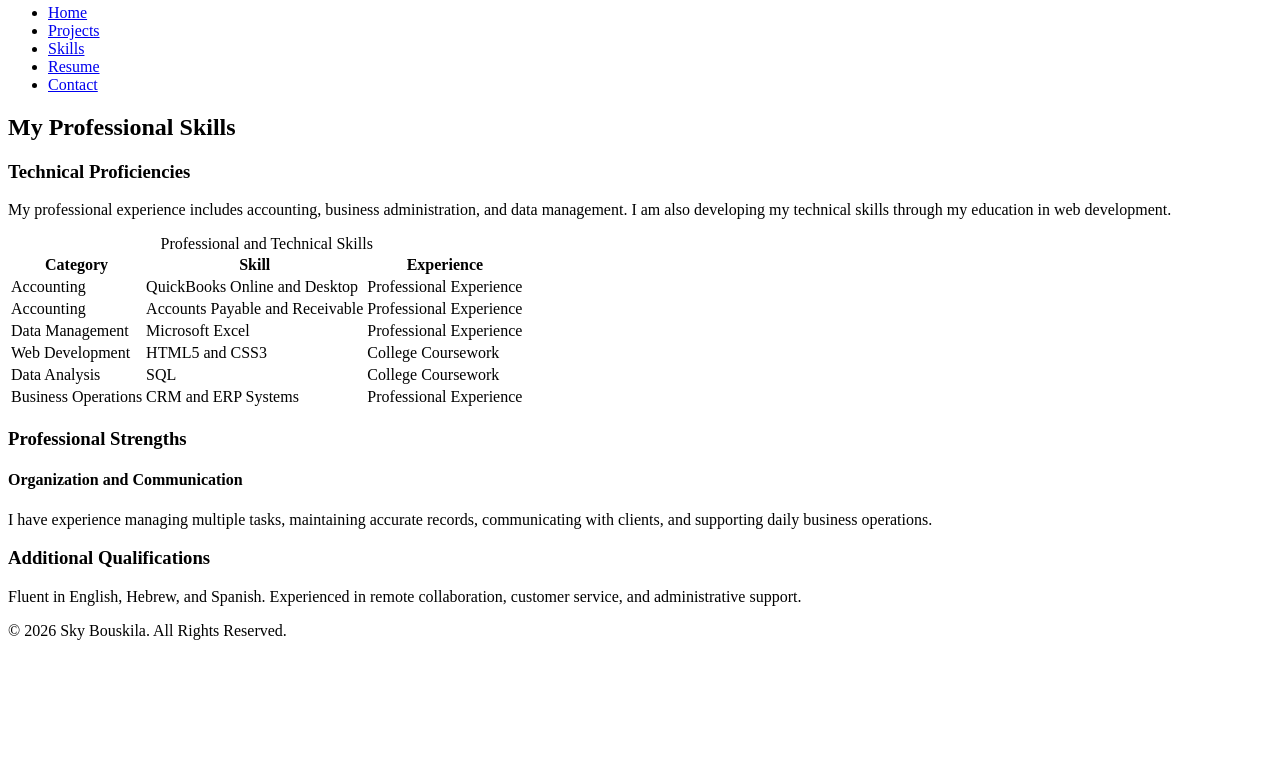
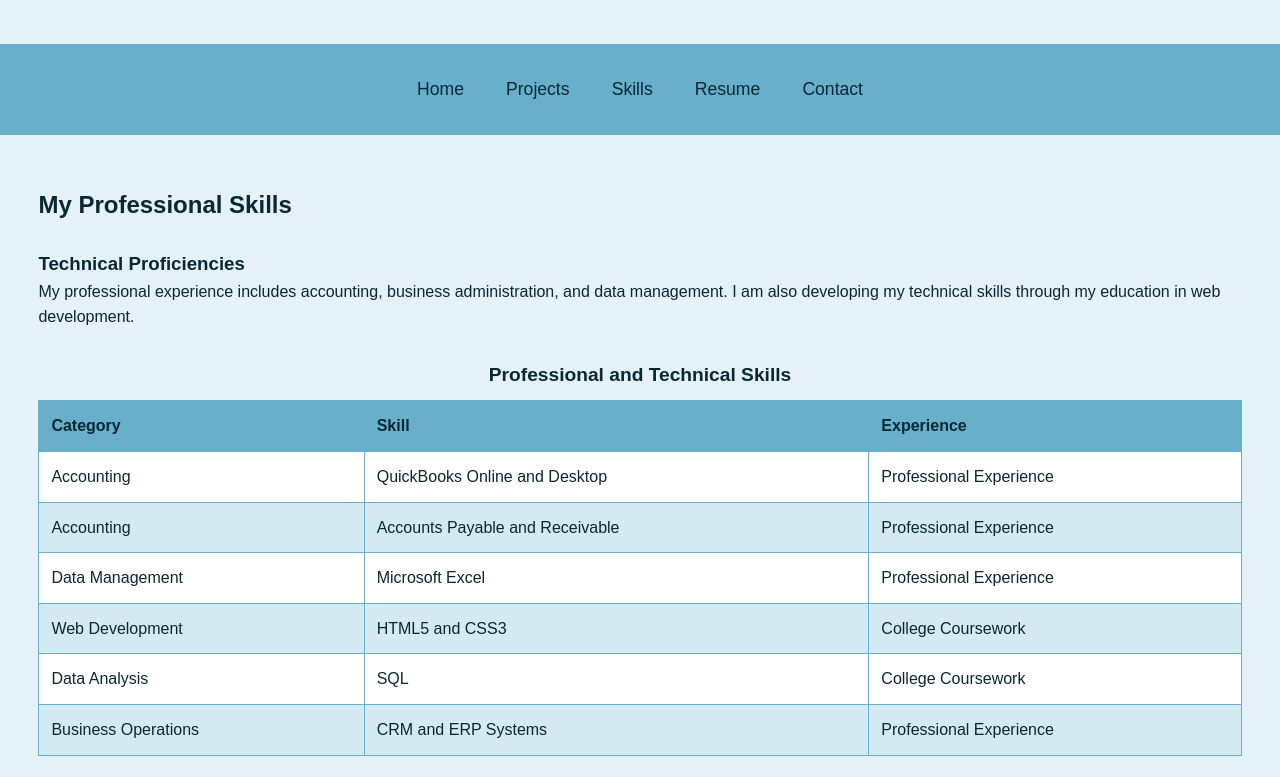
Before and after one commit to midniqhtsky/skysarah-professional-portfolio, a plain HTML site: page skills.html in a window 1280 px wide. Shown: the part 110-887 px from the top of the page. Before the commit the page ends 800 px from the top, so only its background shows below. Drawn offline with Linux system fonts and the light colour scheme.

Commit message:
Refactor styles.css for improved organization

```diff
--- a/css/styles.css
+++ b/css/styles.css
@@ -1,121 +1,283 @@
 
-<!DOCTYPE html>
-<html lang="en">
+/*
+Author: Sky Bouskila
+File Name: styles.css
+Date: November 2026
+*/
 
-<head>
-    <meta charset="UTF-8">
-    <meta name="viewport" content="width=device-width, initial-scale=1.0">
-    <meta name="description" content="Professional portfolio of Sky Bouskila featuring skills, experience, and projects.">
-    <title>Sky Bouskila | Professional Portfolio</title>
-    <link rel="stylesheet" href="css/styles.css">
-</head>
+/* CSS Reset */
+body, header, nav, main, footer, h1, h2, h3, h4,
+div, img, ul, li, p, section, article, aside {
+    margin: 0;
+    padding: 0;
+    border: 0;
+}
 
-<body>
+/* Global Styles */
+body {
+    background-color: #e4f1f6;
+    font-family: Arial, sans-serif;
+    color: #092834;
+    line-height: 1.6;
+}
 
-    <div id="container">
+img {
+    max-width: 100%;
+    display: block;
+}
 
-        <header>
-            <h1>Sky Bouskila</h1>
-            <h2>Professional Portfolio</h2>
-            <p>Business Analytics | Bookkeeping | Administration | Operations</p>
-        </header>
+/* Container */
+#container {
+    width: 90%;
+    margin: 0 auto;
+}
 
-        <nav aria-label="Main Navigation">
-            <ul>
-                <li><a href="index.html">Home</a></li>
-                <li><a href="projects.html">Projects</a></li>
-                <li><a href="skills.html">Skills</a></li>
-                <li><a href="resume.html">Resume</a></li>
-                <li><a href="contact.html">Contact</a></li>
-            </ul>
-        </nav>
+/* Header */
+header {
+    text-align: center;
+    padding: 3%;
+    color: #092834;
+}
 
-        <main>
+header h1 {
+    font-size: 2em;
+}
 
-            <section>
-                <h2>Welcome to My Portfolio</h2>
+header h2 {
+    font-size: 1.5em;
+}
 
-                <p>
-                    Hello! My name is Sky Bouskila.
-                    Welcome to my professional portfolio,
-                    where you can learn more about my
-                    experience, skills, education, and projects.
-                </p>
+/* Navigation */
+nav {
+    padding: 1%;
+    margin-bottom: 2%;
+    background-color: #67afcb;
+}
 
-                <p>
-                    I have a professional background in
-                    accounting, bookkeeping, business operations,
-                    and administrative support.
-                    I am also expanding my technical knowledge
-                    through my studies in web development
-                    and data analysis.
-                </p>
-            </section>
+nav ul {
+    text-align: center;
+    list-style-type: none;
+}
 
-            <section>
-                <h2>Explore My Portfolio</h2>
+nav li {
+    display: inline-block;
+    font-size: 1.1em;
+    padding: 1%;
+}
 
-                <div>
-                    <h3>My Projects</h3>
-                    <p>
-                        Explore projects that demonstrate
-                        my technical knowledge, creativity,
-                        and problem-solving abilities.
-                    </p>
-                    <a href="projects.html">View Projects</a>
-                </div>
+nav li a {
+    color: #092834;
+    text-decoration: none;
+}
 
-                <div>
-                    <h3>My Skills</h3>
-                    <p>
-                        Learn more about my experience
-                        in accounting, administration,
-                        data management, and web development.
-                    </p>
-                    <a href="skills.html">View Skills</a>
-                </div>
+nav li a:hover {
+    color: #ffffff;
+}
 
-                <div>
-                    <h3>My Resume</h3>
-                    <p>
-                        Review my professional experience,
-                        education, and qualifications.
-                    </p>
-                    <a href="resume.html">View Resume</a>
-                </div>
+/* Main Content */
+main {
+    margin: 2% 1% 5%;
+    padding: 2%;
+    font-size: 1em;
+}
 
-                <div>
-                    <h3>Contact Me</h3>
-                    <p>
-                        Interested in connecting or learning
-                        more about my professional background?
-                        Feel free to reach out.
-                    </p>
-                    <a href="contact.html">Contact Me</a>
-                </div>
-            </section>
+main section {
+    margin-bottom: 3%;
+}
 
-            <aside>
-                <h2>Professional Highlights</h2>
+main h2 {
+    margin-bottom: 1%;
+}
 
-                <p>
-                    Experienced in QuickBooks, Microsoft Excel,
-                    accounts payable and receivable,
-                    business administration, and customer service.
-                </p>
+main h3 {
+    margin-top: 2%;
+}
 
-                <p>
-                    Fluent in English, Hebrew, and Spanish.
-                </p>
-            </aside>
+main p {
+    margin-bottom: 1%;
+}
 
-        </main>
+main a {
+    color: #092834;
+}
 
-        <footer>
-            <p>&copy; 2026 Sky Bouskila. All Rights Reserved.</p>
-        </footer>
+/* Portfolio Cards */
+#container main section:nth-of-type(2) > div {
+    background-color: #ffffff;
+    border-radius: 12px;
+    padding: 20px;
+    margin: 10px 0;
+    box-sizing: border-box;
+}
 
-    </div>
+/* Hide Tablet-Desktop Content */
+.tablet-desk {
+    display: none;
+}
 
-</body>
-</html>
+/* Rounded Corners */
+.corner {
+    border-radius: 12px;
+}
+
+/* Skills Table Styling */
+.skills-table {
+    width: 100%;
+    border-collapse: collapse;
+    margin: 20px 0;
+    background-color: #ffffff;
+}
+
+.skills-table caption {
+    font-size: 1.2em;
+    font-weight: bold;
+    padding: 10px;
+}
+
+.skills-table th,
+.skills-table td {
+    border: 1px solid #67afcb;
+    padding: 12px;
+    text-align: left;
+}
+
+.skills-table th {
+    background-color: #67afcb;
+    color: #092834;
+}
+
+/* Alternating Table Row Colors */
+.skills-table tbody tr:nth-of-type(even) {
+    background-color: #d4eaf3;
+}
+
+.skills-table tbody tr:nth-of-type(odd) {
+    background-color: #ffffff;
+}
+
+/* Article Styling */
+article {
+    background-color: #ffffff;
+    padding: 20px;
+    margin: 15px 0;
+    border-radius: 12px;
+}
+
+/* Aside Styling */
+aside {
+    background-color: #d4eaf3;
+    padding: 20px;
+    margin: 20px 0;
+    border-left: 4px solid #67afcb;
+    border-radius: 8px;
+}
+
+/* Contact Form Styling */
+form {
+    background-color: #ffffff;
+    padding: 20px;
+    margin: 20px 0;
+    border-radius: 12px;
+    max-width: 600px;
+}
+
+form label {
+    display: block;
+    margin-top: 15px;
+    font-weight: bold;
+}
+
+form input,
+form select,
+form textarea {
+    display: block;
+    width: 100%;
+    padding: 10px;
+    margin-top: 5px;
+    border: 1px solid #67afcb;
+    border-radius: 5px;
+    box-sizing: border-box;
+    font-family: Arial, sans-serif;
+}
+
+form button {
+    background-color: #67afcb;
+    color: #092834;
+    padding: 12px 25px;
+    margin-top: 20px;
+    border: none;
+    border-radius: 5px;
+    cursor: pointer;
+    font-size: 1em;
+}
+
+form button:hover {
+    background-color: #4596b6;
+    color: #ffffff;
+}
+
+/* Multimedia Styling */
+video,
+audio {
+    display: block;
+    max-width: 100%;
+    margin: 20px 0;
+}
+
+video {
+    width: 100%;
+    max-width: 650px;
+    border-radius: 12px;
+}
+
+/* Footer */
+footer {
+    font-size: 0.85em;
+    text-align: center;
+    margin-top: 2em;
+    padding: 2%;
+}
+
+/* Mobile Table Styling */
+@media screen and (max-width: 600px) {
+
+    .skills-table {
+        font-size: 0.85em;
+    }
+
+    .skills-table th,
+    .skills-table td {
+        padding: 6px;
+        overflow-wrap: anywhere;
+    }
+
+    nav li {
+        padding: 2%;
+    }
+}
+
+/* Desktop Layout */
+@media screen and (min-width: 768px) {
+
+    #container main section:nth-of-type(2) {
+        display: flex;
+        flex-wrap: wrap;
+        gap: 20px;
+    }
+
+    #container main section:nth-of-type(2) h2 {
+        width: 100%;
+    }
+
+    #container main section:nth-of-type(2) > div {
+        flex: 1 1 40%;
+    }
+
+    nav li {
+        padding: 1.5%;
+    }
+
+    .tablet-desk {
+        display: block;
+    }
+}
```
